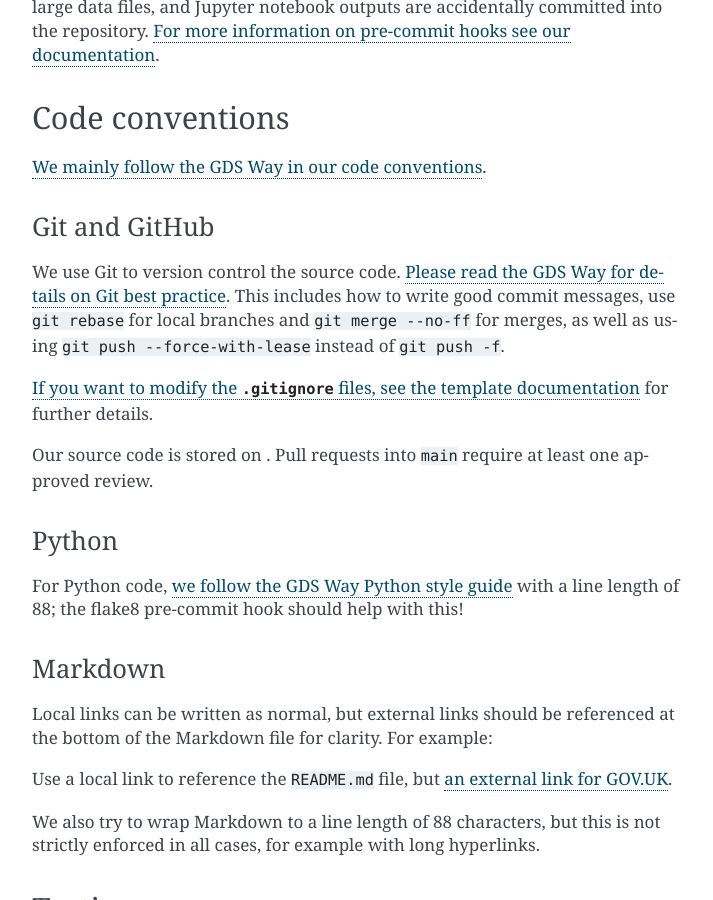
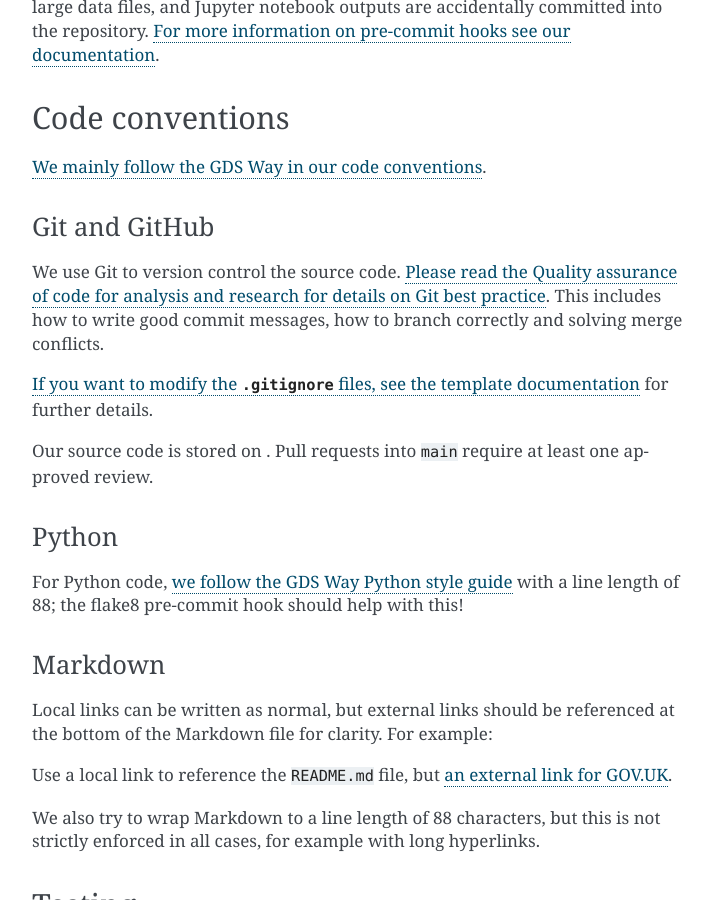
Before and after one commit to best-practice-and-impact/govcookiecutter, a Sphinx documentation site: the page built from {{ cookiecutter.repo_name }}/docs/contributor_guide/CONTRIBUTING.md, in a window 1280 px wide and 900 px high, scrolled down 636 px. Shown: the whole window, without its empty margins (388-1101 px from the left). Built offline with Sphinx 7.4.7, drawn with Linux system fonts in a browser that asks for light colours; pages that are not in the unit, such as notebooks, are missing from menus.

Commit message:
Fix broken links in contributing.md

```diff
--- a/{{ cookiecutter.repo_name }}/docs/contributor_guide/CONTRIBUTING.md
+++ b/{{ cookiecutter.repo_name }}/docs/contributor_guide/CONTRIBUTING.md
@@ -37,10 +37,7 @@
 
 ### Git and GitHub
 
-We use Git to version control the source code. [Please read the GDS Way for details on
-Git best practice][gds-way-git]. This includes how to write good commit messages, use
-`git rebase` for local branches and `git merge --no-ff` for merges, as well as using
-`git push --force-with-lease` instead of `git push -f`.
+We use Git to version control the source code. [Please read the Quality assurance of code for analysis and research for details on Git best practice][duck-book-version-control]. This includes how to write good commit messages, how to branch correctly and solving merge conflicts.
 
 [If you want to modify the `.gitignore` files, see the template
 documentation][docs-updating-gitignore] for further details.
@@ -115,7 +112,7 @@
 [docs-write-accessible-documentation]: https://github.com/best-practice-and-impact/govcookiecutter/blob/main/%7B%7B%20cookiecutter.repo_name%20%7D%7D/docs/contributor_guide/writing_accessible_documentation.md
 [docs-write-sphinx-documentation]: https://github.com/best-practice-and-impact/govcookiecutter/blob/main/%7B%7B%20cookiecutter.repo_name%20%7D%7D/docs/contributor_guide/writing_sphinx_documentation.md
 [gds-way]: https://gds-way.cloudapps.digital/
-[gds-way-git]: https://gds-way.cloudapps.digital/standards/source-code.html
+[duck-book-version-control]: https://best-practice-and-impact.github.io/qa-of-code-guidance/version_control.html
 [gds-way-python]: https://gds-way.cloudapps.digital/manuals/programming-languages/python/python.html#python-style-guide
 [myst]: https://myst-parser.readthedocs.io/
 [pre-commit]: https://pre-commit.com
```
Also changed, not shown: CONTRIBUTING.md (+2 -5 lines).
